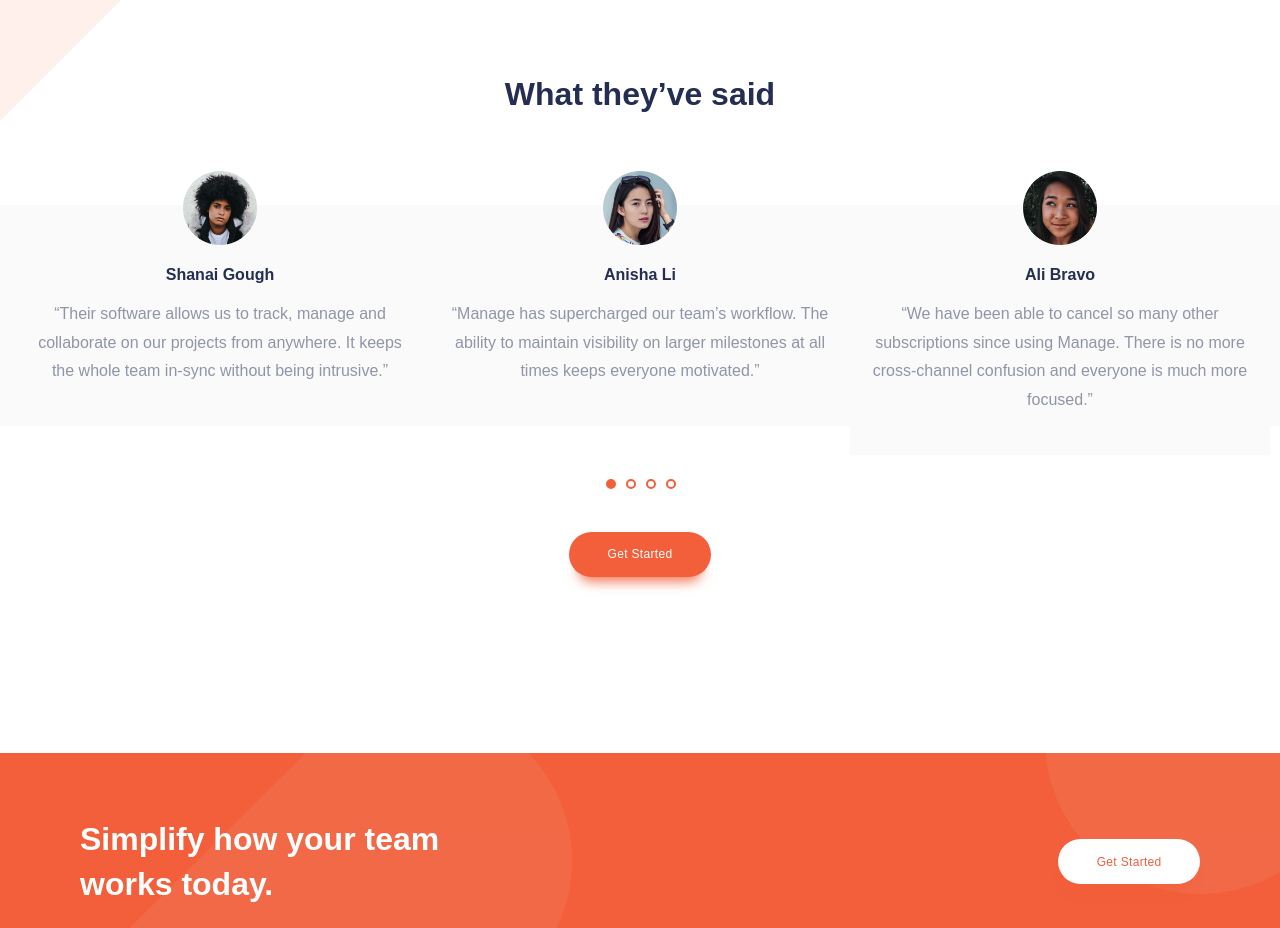
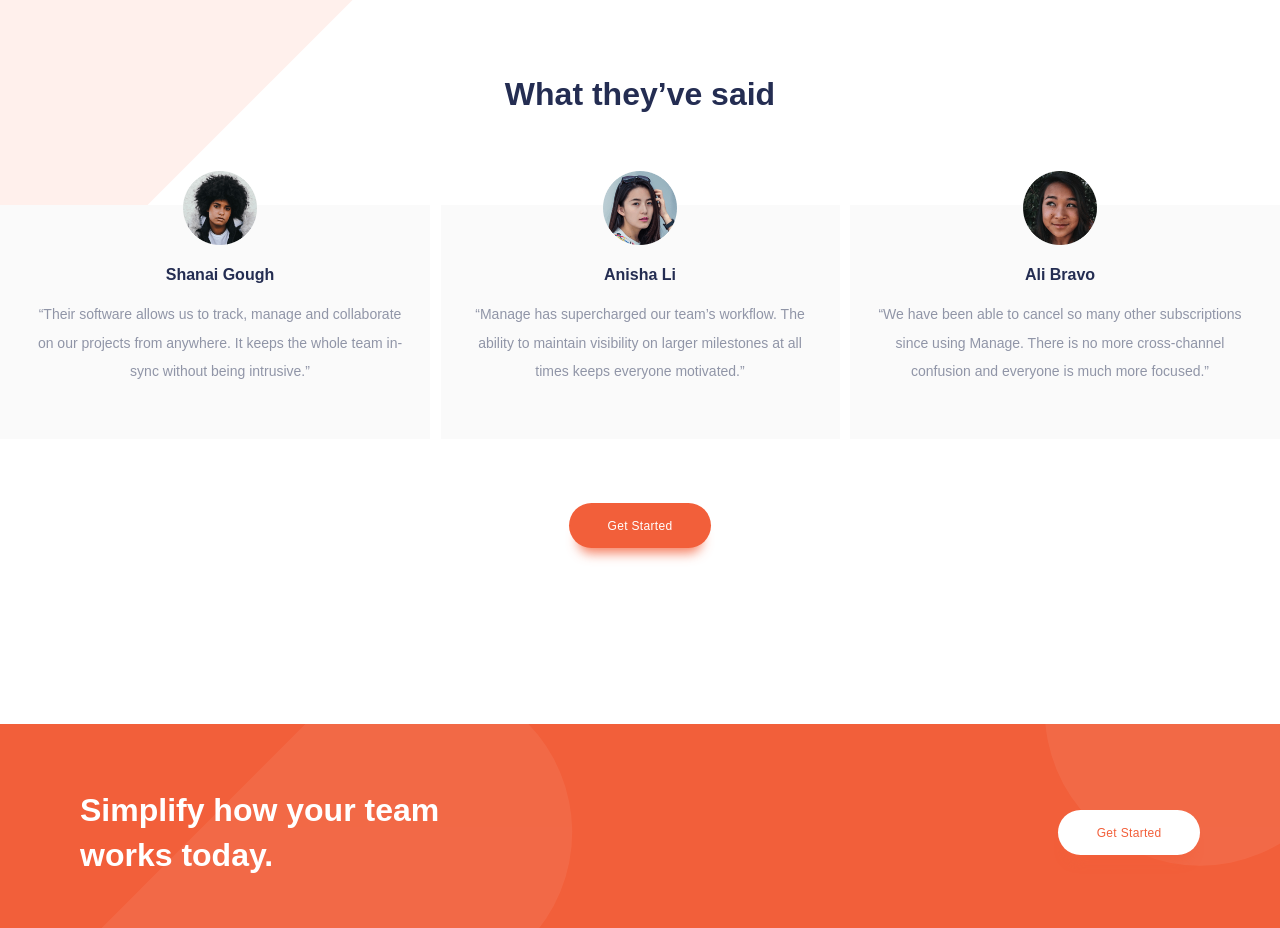
Before and after one commit to acjr1910/manage, a website built with webpack: page src/index.html in a window 1280 px wide. Shown: the part 1460-2388 px from the top of the page. Built offline with nearby package versions, Linux system fonts and the light colour scheme; a web font is replaced by a local one.

Commit message:
layouted desktop slider

```diff
--- a/src/index.html
+++ b/src/index.html
@@ -130,6 +130,7 @@
         <h2 class="reviews__heading">What they’ve said</h2>
         <div class="slider-container">
           <!-- Card -->
+          <div>
             <div class="card">
               <img
                 class="card__avatar"
@@ -145,8 +146,10 @@
                 </p>
               </div>
             </div>
+          </div>
 
           <!-- Card -->
+          <div>
             <div class="card">
               <img
                 class="card__avatar"
@@ -162,8 +165,10 @@
                 </p>
               </div>
             </div>
+          </div>
 
           <!-- Card -->
+          <div>
             <div class="card">
               <img
                 class="card__avatar"
@@ -173,14 +178,16 @@
               <div class="card__text-content">
                 <h4 class="card__title">Richard Watts</h4>
                 <p class="card__paragraph">
-                “Manage allows us to provide structure and process. It keeps us
-                organized and focused. I can’t stop recommending them to
+                  “Manage allows us to provide structure and process. It keeps
+                  us organized and focused. I can’t stop recommending them to
                   everyone I talk to!”
                 </p>
               </div>
             </div>
+          </div>
 
           <!-- Card -->
+          <div>
             <div class="card">
               <img
                 class="card__avatar"
@@ -194,6 +201,7 @@
                   our projects from anywhere. It keeps the whole team in-sync
                   without being intrusive.”
                 </p>
+              </div>
             </div>
           </div>
         </div>
--- a/src/js/components/Slider/index.js
+++ b/src/js/components/Slider/index.js
@@ -8,6 +8,7 @@ function Slider($) {
       {
         breakpoint: 769,
         settings: {
+          dots: false,
           centerMode: true,
           centerPadding: '10px',
           slidesToShow: 3,
--- a/src/styles/modules/background/_background.scss
+++ b/src/styles/modules/background/_background.scss
@@ -5,7 +5,7 @@
   background-position: 56px -120px, 242px 520px;
   background-size: 460px, 300px;
   @media (min-width: 1024px) {
-    background-position: 680px -54px, -70% 49%;
-    background-size: 650px;
+    background-position: 130% -180px, -80% 50%;
+    background-size: 820px;
   }
 }
--- a/src/styles/modules/card/_card.scss
+++ b/src/styles/modules/card/_card.scss
@@ -2,6 +2,10 @@
   width: 100%;
   display: flex;
   justify-content: center;
+  flex-wrap: wrap;
+
+  @media (min-width: $desktop) {
+  }
 
   &__avatar {
     max-width: 74px;
@@ -28,5 +32,9 @@
     margin: 1rem auto 0.8rem auto;
     padding-bottom: 2.5rem;
     line-height: 1.8rem;
+    @media (min-width: $desktop) {
+      font-size: 14px;
+      max-width: 90%;
+    }
   }
 }
--- a/src/styles/modules/slick/_slick.scss
+++ b/src/styles/modules/slick/_slick.scss
@@ -1 +1,2 @@
 @import './dots/dots';
+@import './slide/slide';
--- /dev/null
+++ b/src/styles/modules/slick/slide/_slide.scss
@@ -0,0 +1,9 @@
+.reviews {
+  .slick-current .card {
+    max-width: 95%;
+    margin: 0 auto;
+  }
+  .slick-track {
+    display: flex;
+  }
+}
```
Lines whose indentation alone changed are shown as unchanged.
